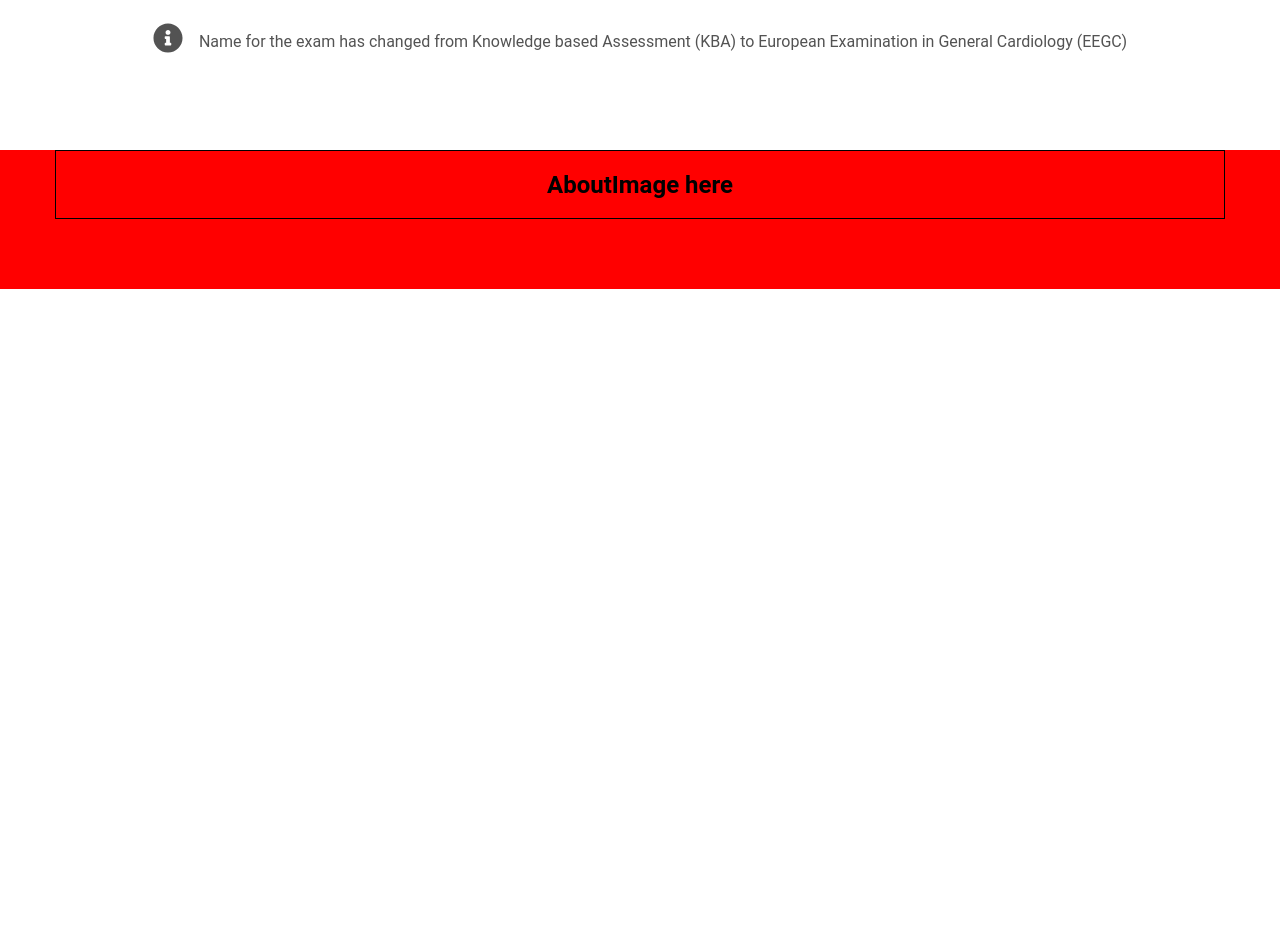
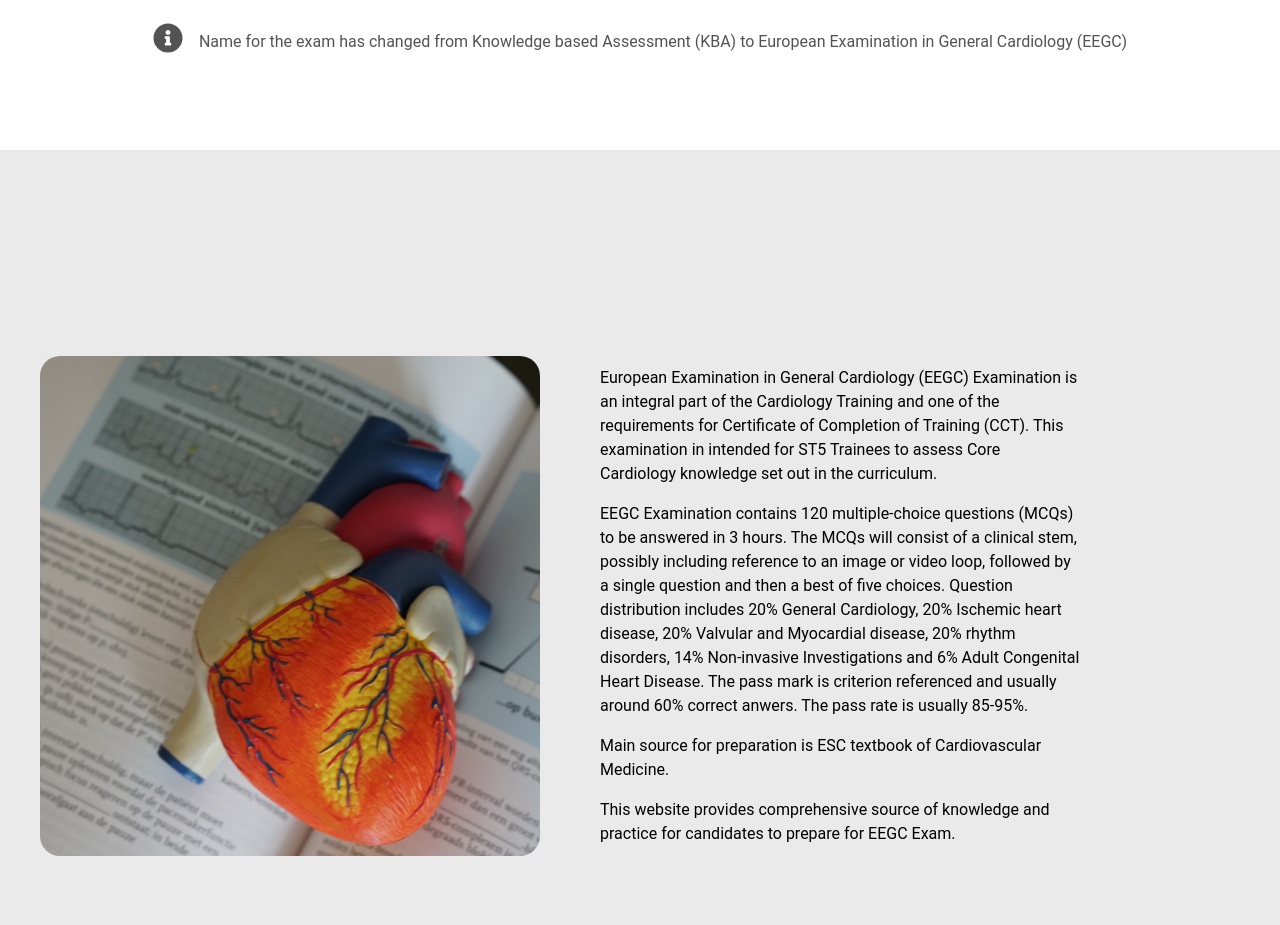
Before and after one commit to ayrbox/kba-site-project, a Gatsby site: page / in a window 1280 px wide. Shown: the part 794-1719 px from the top of the page. Before the commit the page ends 1083 px from the top, so only its background shows below. Built offline with nearby package versions, Linux system fonts and the light colour scheme; Gatsby itself is replaced by a stand-in of ours.

Commit message:
About Section

```diff
--- a/gatsby-config.js
+++ b/gatsby-config.js
@@ -7,7 +7,16 @@ module.exports = {
     // `gatsby-plugin-react-helmet`,
 
     // Add typescript stack into webpack
+    'gatsby-plugin-sharp',
     `gatsby-plugin-typescript`,
     `gatsby-plugin-tsconfig-paths`,
+    'gatsby-transformer-sharp',
+    {
+      resolve: 'gatsby-source-filesystem',
+      options: {
+        name: 'images',
+        path: `${__dirname}/src/images`,
+      },
+    },
   ],
 };
--- a/package.json
+++ b/package.json
@@ -5,8 +5,12 @@
     "@emotion/react": "^11.1.1",
     "@emotion/styled": "^11.0.0",
     "gatsby": "^2.27.0",
+    "gatsby-image": "^2.7.0",
+    "gatsby-plugin-sharp": "^2.10.0",
     "gatsby-plugin-tsconfig-paths": "^1.0.2",
     "gatsby-plugin-typescript": "^2.7.0",
+    "gatsby-source-filesystem": "^2.7.0",
+    "gatsby-transformer-sharp": "^2.8.0",
     "react": "^17.0.1",
     "react-anchor-link-smooth-scroll": "^1.0.12",
     "react-dom": "^17.0.1",
--- a/src/components/AboutSection.tsx
+++ b/src/components/AboutSection.tsx
@@ -2,27 +2,84 @@ import * as React from 'react';
 
 import styled from '@emotion/styled';
 import Container from '@components/Container';
+import AboutImage from '../images/book-heart.jpg';
+import { graphql, useStaticQuery } from 'gatsby';
+import Img from 'gatsby-image';
 
 export const AboutWrapper = styled.section`
-  background: red;
-  padding-bottom: 70px;
+  background: #eaeaea;
+  padding: 70px 0;
   color: #000;
 `;
 
 export const ContentWrapper = styled.div`
   display: flex;
-  justify-content: center;
+  margin-left: -15px;
+  margin-right: -15px;
   align-items: center;
-  border: 1px solid #000;
+  padding: 70px 0;
+`;
+
+export const Content = styled.div`
+  display: block;
+  padding: 60px;
+  width: 50%;
+  line-height: 1.5;
 `;
 
 const AboutSection = () => {
+  const data = useStaticQuery(graphql`
+    query {
+      img: file(relativePath: { eq: "book-heart.jpg" }) {
+        childImageSharp {
+          id
+          fixed(height: 500, width: 500, fit: COVER) {
+            ...GatsbyImageSharpFixed
+          }
+        }
+      }
+    }
+  `);
+
+  const { img } = data;
+
   return (
     <AboutWrapper>
       <Container>
         <ContentWrapper>
-          <h1>About</h1>
-          <h1>Image here</h1>
+          <Img
+            fixed={img.childImageSharp.fixed}
+            alt="About Image"
+            style={{ borderRadius: '20px' }}
+          />
+          <Content>
+            <p>
+              European Examination in General Cardiology (EEGC) Examination is
+              an integral part of the Cardiology Training and one of the
+              requirements for Certificate of Completion of Training (CCT). This
+              examination in intended for ST5 Trainees to assess Core Cardiology
+              knowledge set out in the curriculum.
+            </p>
+            <p>
+              EEGC Examination contains 120 multiple-choice questions (MCQs) to
+              be answered in 3 hours. The MCQs will consist of a clinical stem,
+              possibly including reference to an image or video loop, followed
+              by a single question and then a best of five choices. Question
+              distribution includes 20% General Cardiology, 20% Ischemic heart
+              disease, 20% Valvular and Myocardial disease, 20% rhythm
+              disorders, 14% Non-invasive Investigations and 6% Adult Congenital
+              Heart Disease. The pass mark is criterion referenced and usually
+              around 60% correct anwers. The pass rate is usually 85-95%.
+            </p>
+            <p>
+              Main source for preparation is ESC textbook of Cardiovascular
+              Medicine.
+            </p>
+            <p>
+              This website provides comprehensive source of knowledge and
+              practice for candidates to prepare for EEGC Exam.
+            </p>
+          </Content>
         </ContentWrapper>
       </Container>
     </AboutWrapper>
```
Also changed, not shown: src/images/book-heart.jpg (added), 1 other file.
